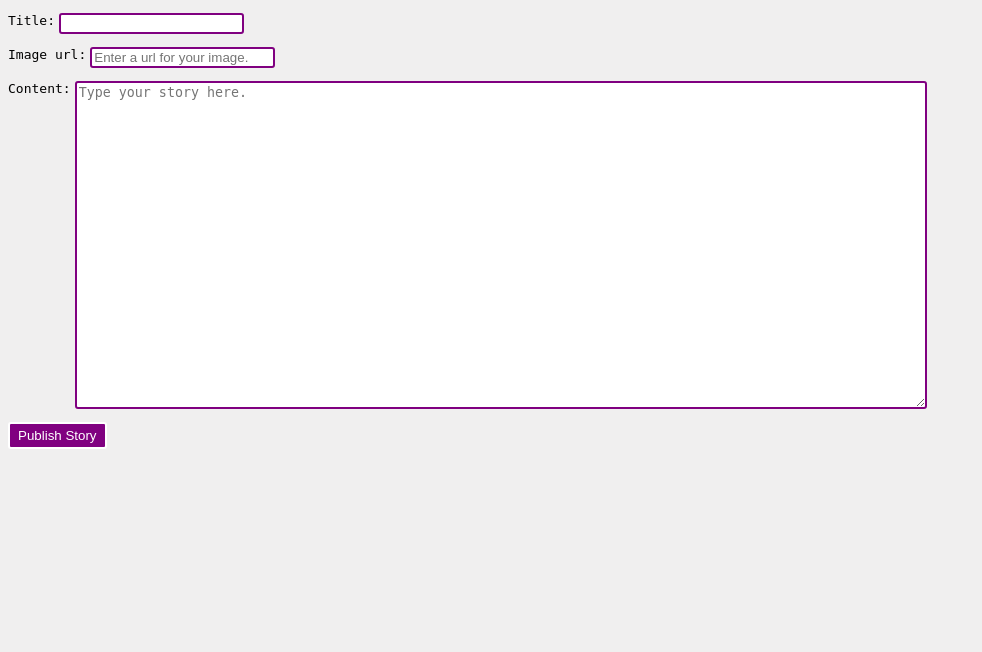
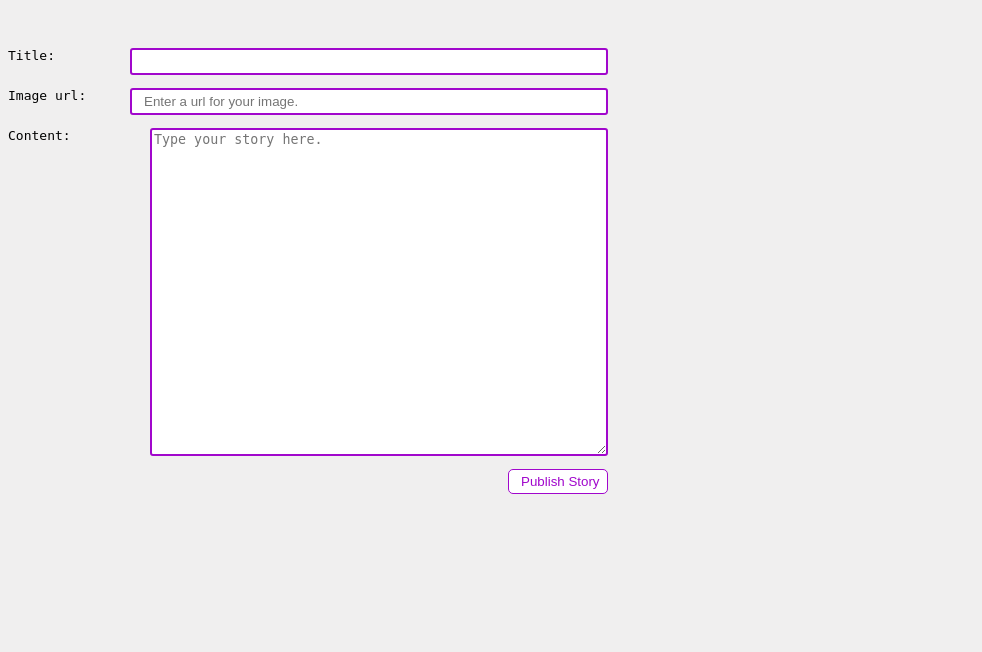
Before and after one commit to michellegleed/she-codes-news, a Django app: page /news/add-story/ in a window 1280 px wide. Shown: the part 87-739 px from the top of the page, without its empty margins (0-982 px from the left). Run offline with Django 3.2, Linux system fonts and the light colour scheme; the visitor is signed in with stand-in values (Sample User, id 1); parts of the project's set-up code (start-up, migrations or seed data) failed here and were passed over; some web fonts are replaced.

Commit message:
Added delete story functionality and changed some css for the forms.

```diff
--- a/she_codes_news/news/static/news/styles.css
+++ b/she_codes_news/news/static/news/styles.css
@@ -86,35 +86,17 @@
 }
 
 .new-story-form-input {
-    color: purple;
+    width: 75vw;
+    max-width: 450px;
+    color: rgb(161, 7, 204);;
     border: solid 2px;
     border-radius: 3px;
-}
-
-#new-story-submit-btn {
-    background-color: purple;
-    color: white;
-    border: solid 2px;
-    border-radius: 3px;
-    padding: 4px 8px;
-}
-
-form {
-    width: 75vw;
-    height: 80vh;
-}
-
-form p {
-    display: flex;
-}
-
-form p label {
-    margin-right: 4px;
+    flex-grow: 2;
 }
 
 textarea#content-ta {
     height: 40vh;
-    width: 66vw;
+    min-height: 300px;
 }
 
 div#author-info {
--- a/she_codes_news/news/templates/news/createStory.html
+++ b/she_codes_news/news/templates/news/createStory.html
@@ -11,7 +11,7 @@
 <form action="" method ="post">
     {% csrf_token %}
     {{ form.as_p }}
-    <input id="new-story-submit-btn" type="submit" value="Publish Story">
+    <input id="update-btn" type="submit" value="Publish Story">
 </form>
 
 {% endblock %}
--- a/she_codes_news/news/templates/news/story.html
+++ b/she_codes_news/news/templates/news/story.html
@@ -12,6 +12,9 @@
     <h4>{{ story.pub_date }}</h4>
     {% if story.last_modified != story.pub_date %}
         <p>Updated: {{ story.last_modified }}</p>
+    {% endif %}
+    {% if user.id == story.author.id %}
+        <a class="purple-to-orange-link" href="{% url 'news:editStory' story.id %}">Edit story</a>
     {% endif %}
     <div id="story-content">
         <img src="{{ story.image_url }}">
--- a/she_codes_news/news/urls.py
+++ b/she_codes_news/news/urls.py
@@ -8,5 +8,5 @@ urlpatterns = [
     path('<int:pk>/', views.StoryView.as_view(), name='story'),
     path('add-story/', views.AddStoryView.as_view(), name='newStory'),
     path('<int:pk>/edit', views.EditStoryView.as_view(), name='editStory'),
-    # path('<int:pk>/delete', views.DeleteStoryView.as_view(), name='deleteStory')
+    path('<int:pk>/delete', views.DeleteStoryView.as_view(), name='deleteStory')
 ]
--- a/she_codes_news/news/views.py
+++ b/she_codes_news/news/views.py
@@ -39,6 +39,17 @@ class EditStoryView(LoginRequiredMixin, UserPassesTestMixin, generic.UpdateView)
             return True
         return False
 
+class DeleteStoryView(LoginRequiredMixin, UserPassesTestMixin, generic.DeleteView):
+    template_name = "news/deleteStory.html"
+    model = NewsStory
+    success_url = reverse_lazy('news:index')
+
+    def test_func(self):
+        story = self.get_object()
+        if self.request.user == story.author:
+            return True
+        return False
+
 class IndexView(generic.ListView):
     template_name = 'news/index.html'
 
--- a/she_codes_news/static/styles.css
+++ b/she_codes_news/static/styles.css
@@ -64,5 +64,49 @@ a.purple-to-orange-link:hover {
 }
 
 form {
-    margin-bottom: 24px;
+    margin: 48px 0;
+    width: 75vw;
+    max-width: 600px;
 }
+
+form#delete-story {
+    display: flex;
+    justify-content: flex-end;
+}
+
+form p {
+    display: flex;
+    justify-content: space-between;
+}
+
+form p label {
+    margin-right: 4px;
+}
+
+input {
+    padding: 4px 12px;
+    width: 100px;
+    background-color: white;
+    border-radius: 5px;
+}
+
+#delete-btn {
+    color: red;
+    border: solid red 1px;
+}
+
+#delete-btn:hover {
+    color: white;
+    background-color: red;
+}
+
+#update-btn  {
+    color: rgb(161, 7, 204);
+    border: solid rgb(161, 7, 204) 1px;
+    float: right;
+}
+
+#update-btn:hover {
+    color: white;
+    background-color: rgb(161, 7, 204);
+}
--- a/she_codes_news/users/forms.py
+++ b/she_codes_news/users/forms.py
@@ -9,8 +9,8 @@ class CustomUserCreationForm(UserCreationForm):
         fields = ['username', 'email']
 
 
-class CustomUserChangeForm(UserCreationForm):
+class CustomUserChangeForm(UserChangeForm):
 
     class Meta:
         model = CustomUser
-        fields = ['username', 'email']
+        fields = ['username', 'bio']
--- a/she_codes_news/users/templates/users/deleteAccount.html
+++ b/she_codes_news/users/templates/users/deleteAccount.html
@@ -17,6 +17,6 @@
     <button type="submit">Delete Account</button>
 </form>
 
-<a><p>I've changed my mind - go back!</p></a>
+<a href="{% url 'users/edit-profile' %}"><p>I've changed my mind - go back!</p></a>
 
 {% endblock %}
--- a/she_codes_news/users/views.py
+++ b/she_codes_news/users/views.py
@@ -10,14 +10,16 @@ from django.shortcuts import get_object_or_404
 
 from news.models import NewsStory
 from .models import CustomUser
-from .forms import CustomUserCreationForm
+from .forms import CustomUserCreationForm, CustomUserChangeForm
 
 class CreateAccountView(CreateView):
     form_class = CustomUserCreationForm
     success_url = reverse_lazy("login")
     template_name = 'users/createAccount.html'
 
-class EditProfileView(generic.DetailView):
+class EditProfileView(generic.UpdateView):
+    form_class = CustomUserChangeForm
+    success_url = reverse_lazy("news:index")
     template_name = 'users/edit-profile.html'
 
     def get_context_data(self, **kwargs):
```
Also changed, not shown: she_codes_news/news/templates/news/deleteStory.html (added, +20 -0 lines), she_codes_news/users/static/users/styles.css (deleted, +0 -7 lines), she_codes_news/users/templates/users/edit-profile.html (+6 -3 lines), she_codes_news/users/templates/users/profile.html (+9 -3 lines).
